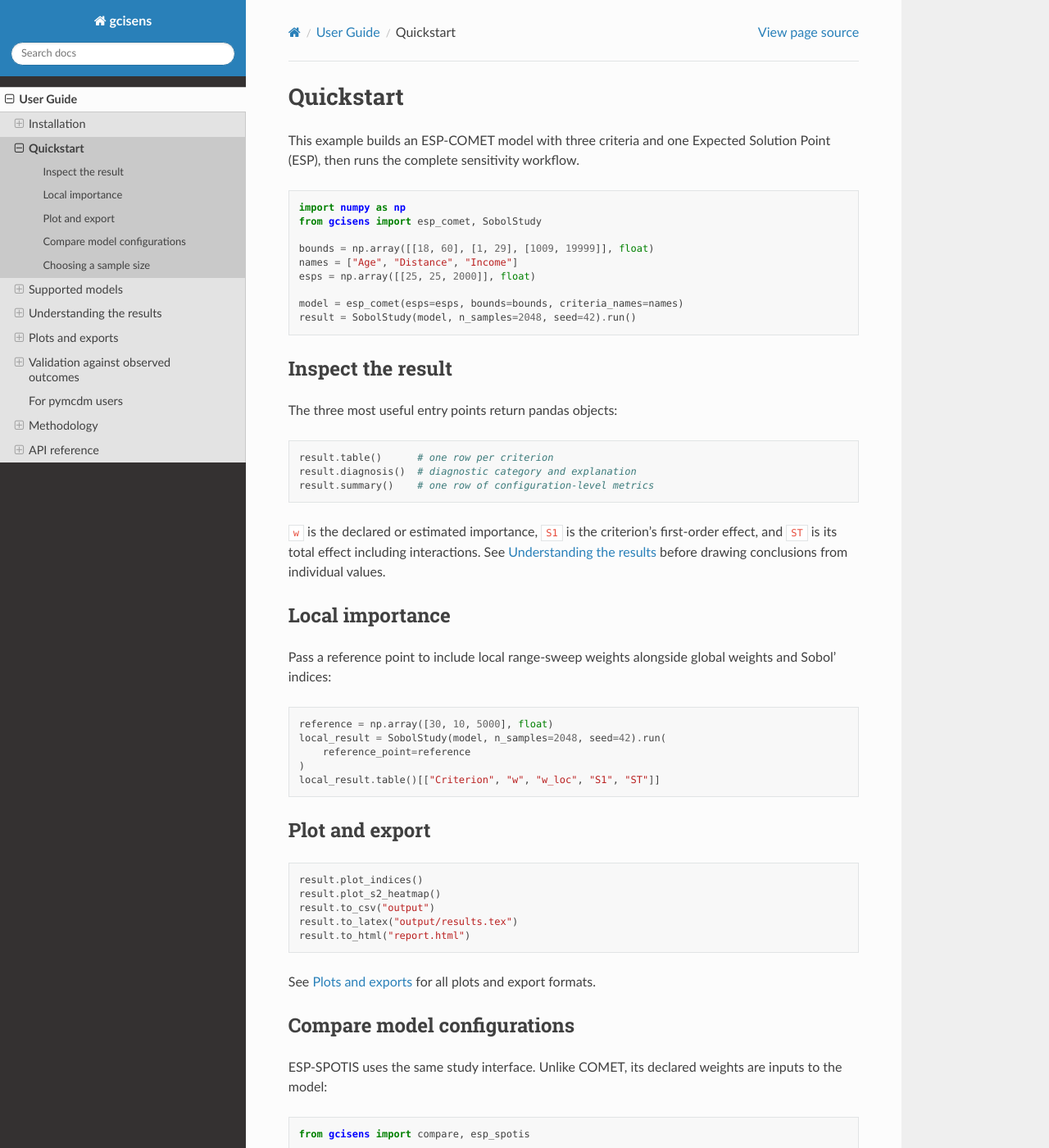
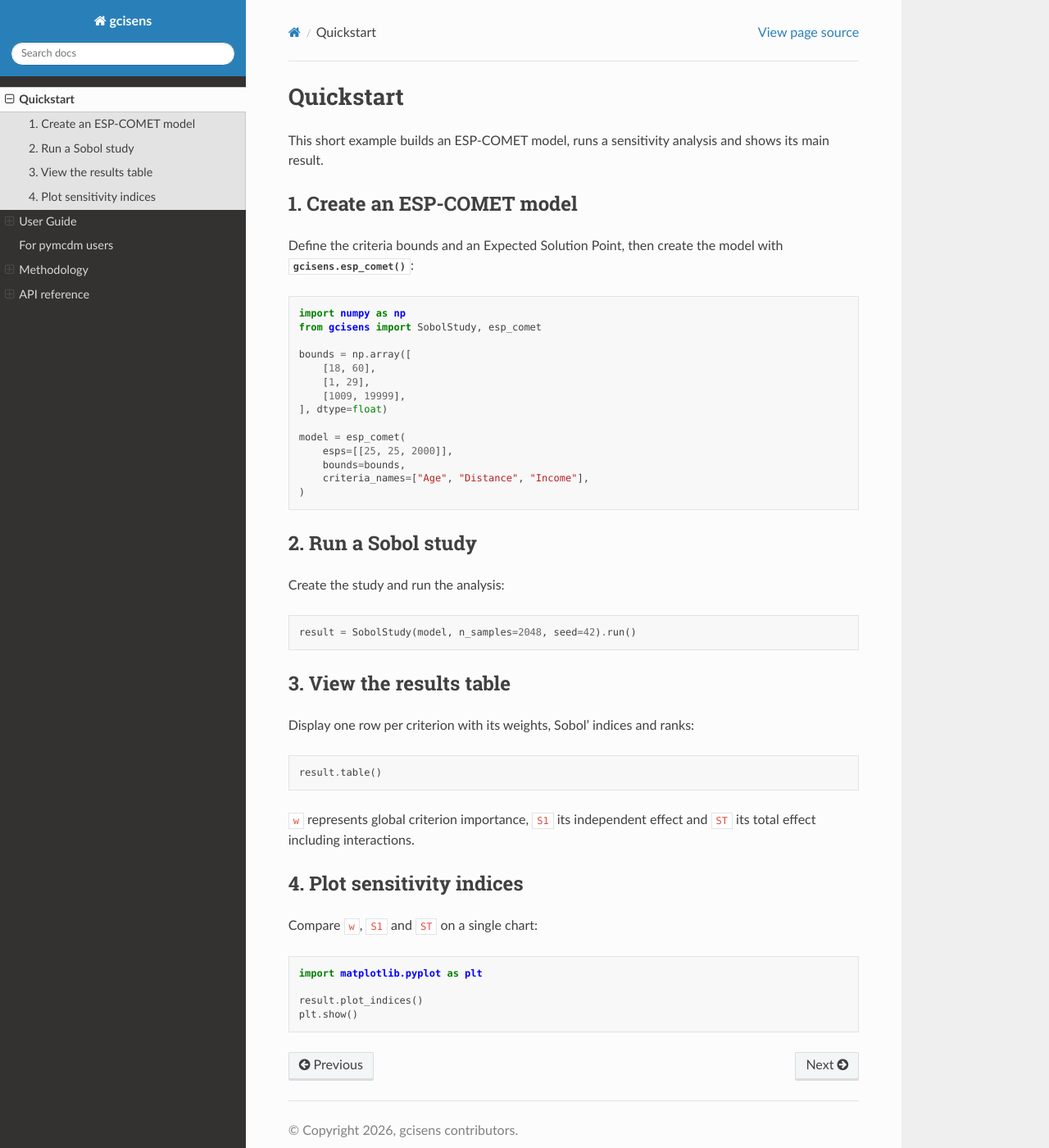
Before and after one commit to Pxj04/gcisens, a Sphinx documentation site: the page built from docs/quickstart.rst, in a window 1280 px wide and 1400 px high. Shown: the whole window at 82% size. Built offline with Sphinx 7.4.7 and the Read the Docs theme 3.1.0, drawn with Linux system fonts in a browser that asks for light colours; some of the changed text lies outside the part shown.

Commit message:
docs: streamline installation and quickstart

```diff
--- a/docs/quickstart.rst
+++ b/docs/quickstart.rst
@@ -1,95 +1,61 @@
 Quickstart
 ==========
 
-This example builds an ESP-COMET model with three criteria and one Expected
-Solution Point (ESP), then runs the complete sensitivity workflow.
+This short example builds an ESP-COMET model, runs a sensitivity analysis and
+shows its main result.
+
+1. Create an ESP-COMET model
+----------------------------
+
+Define the criteria bounds and an Expected Solution Point, then create the
+model with :func:`gcisens.esp_comet`:
 
 .. code-block:: python
 
    import numpy as np
-   from gcisens import esp_comet, SobolStudy
+   from gcisens import SobolStudy, esp_comet
 
-   bounds = np.array([[18, 60], [1, 29], [1009, 19999]], float)
-   names = ["Age", "Distance", "Income"]
-   esps = np.array([[25, 25, 2000]], float)
+   bounds = np.array([
+       [18, 60],
+       [1, 29],
+       [1009, 19999],
+   ], dtype=float)
 
-   model = esp_comet(esps=esps, bounds=bounds, criteria_names=names)
-   result = SobolStudy(model, n_samples=2048, seed=42).run()
+   model = esp_comet(
+       esps=[[25, 25, 2000]],
+       bounds=bounds,
+       criteria_names=["Age", "Distance", "Income"],
+   )
 
-Inspect the result
-------------------
+2. Run a Sobol study
+--------------------
 
-The three most useful entry points return pandas objects:
+Create the study and run the analysis:
 
 .. code-block:: python
 
-   result.table()      # one row per criterion
-   result.diagnosis()  # diagnostic category and explanation
-   result.summary()    # one row of configuration-level metrics
+   result = SobolStudy(model, n_samples=2048, seed=42).run()
 
-``w`` is the declared or estimated importance, ``S1`` is the criterion's
-first-order effect, and ``ST`` is its total effect including interactions.
-See :doc:`results` before drawing conclusions from individual values.
+3. View the results table
+-------------------------
 
-Local importance
-----------------
-
-Pass a reference point to include local range-sweep weights alongside global
-weights and Sobol' indices:
+Display one row per criterion with its weights, Sobol' indices and ranks:
 
 .. code-block:: python
 
-   reference = np.array([30, 10, 5000], float)
-   local_result = SobolStudy(model, n_samples=2048, seed=42).run(
-       reference_point=reference
-   )
-   local_result.table()[["Criterion", "w", "w_loc", "S1", "ST"]]
+   result.table()
 
-Plot and export
----------------
+``w`` represents global criterion importance, ``S1`` its independent effect
+and ``ST`` its total effect including interactions.
+
+4. Plot sensitivity indices
+---------------------------
+
+Compare ``w``, ``S1`` and ``ST`` on a single chart:
 
 .. code-block:: python
 
+   import matplotlib.pyplot as plt
+
    result.plot_indices()
-   result.plot_s2_heatmap()
-   result.to_csv("output")
-   result.to_latex("output/results.tex")
-   result.to_html("report.html")
-
-See :doc:`reporting` for all plots and export formats.
-
-Compare model configurations
-----------------------------
-
-ESP-SPOTIS uses the same study interface. Unlike COMET, its declared weights
-are inputs to the model:
-
-.. code-block:: python
-
-   from gcisens import compare, esp_spotis
-
-   spotis_model = esp_spotis(
-       esp=[25, 25, 2000],
-       bounds=bounds,
-       weights=[0.5, 0.2, 0.3],
-       criteria_names=names,
-   )
-   spotis_result = SobolStudy(spotis_model, n_samples=2048, seed=42).run()
-
-   comparison = compare({
-       "ESP-COMET": result,
-       "ESP-SPOTIS": spotis_result,
-   })
-   comparison.table()
-
-Choosing a sample size
-----------------------
-
-``n_samples`` is the Saltelli base sample size, not the final number of model
-evaluations. With ``m`` criteria, the default second-order study evaluates the
-model ``N * (2m + 2)`` times. Setting ``second_order=False`` reduces this to
-``N * (m + 2)`` when pairwise interactions are not required.
-
-Use a small power of two such as 256 while developing, then increase it and
-check that the indices and confidence intervals are stable. The source-study
-default is 2048.
+   plt.show()
--- a/docs/user-guide.rst
+++ b/docs/user-guide.rst
@@ -5,14 +5,10 @@ Practical guides, background information and API documentation for working
 with ``gcisens``.
 
 .. toctree::
-   :maxdepth: 2
+   :maxdepth: 1
 
    installation
-   quickstart
    models
    results
    reporting
    validation
-   pymcdm-style
-   methodology
-   api
```
Also changed, not shown: docs/index.rst (+4 -28 lines), docs/installation.rst (+4 -26 lines).
